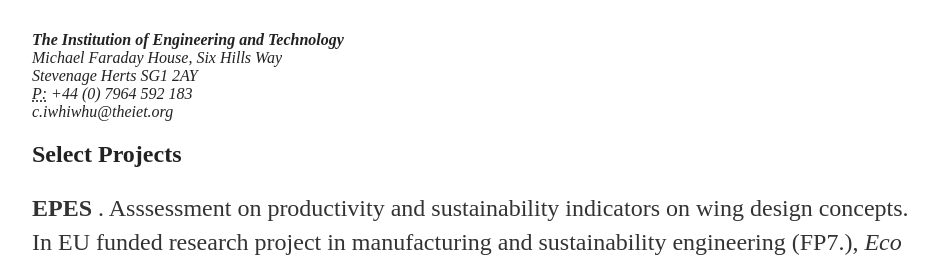
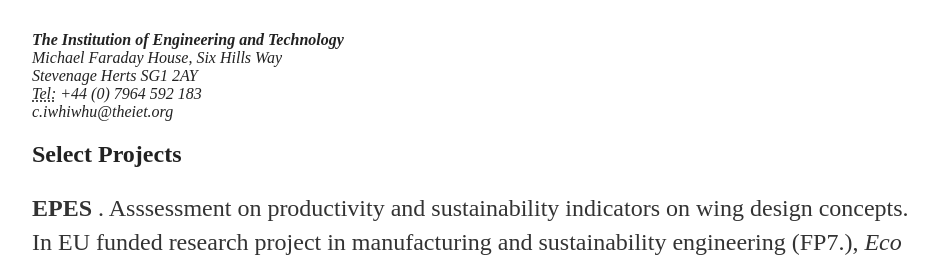
Before and after one commit to conroyiwhiwhu/conroyiwhiwhu.github.io, a Jekyll site: the page built from cv/index.html, in a window 1280 px wide. Shown: the part 200-465 px from the top of the page, without its empty margins (160-1098 px from the left). Built offline with Jekyll 4.4.1, drawn with Linux system fonts in a browser that asks for light colours.

Commit message:
Update index.html

```diff
--- a/cv/index.html
+++ b/cv/index.html
@@ -4,13 +4,13 @@
 ---
 
     <div class="cv">
-        <a href="#" target="_blank" class="download" title="Download CV as PDF">Download CV</a>
+        <a href="#" class="download" title="Download CV as PDF">Download CV</a>
                     <h1>Conroy Iwhiwhu</h1>
                     <address>
                     <strong>The Institution of Engineering and Technology</strong><br>
                     Michael Faraday House, Six Hills Way<br>
                     Stevenage Herts SG1 2AY<br>
-                    <abbr title="phone">P:</abbr> +44 (0) 7964 592 183<br>
+                    <abbr title="phone">Tel:</abbr> +44 (0) 7964 592 183<br>
                     <span class="obfuscate">c.iwhiwhu@theiet.org</span>
                     </address>
 
```
